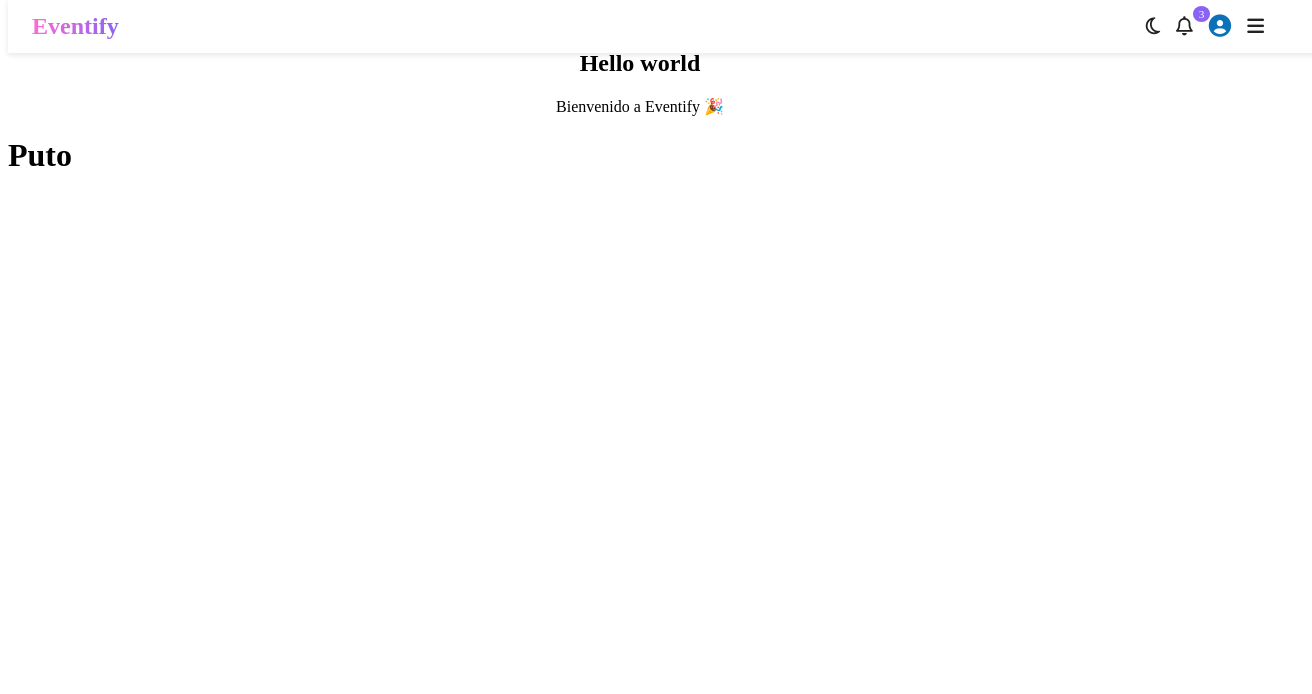
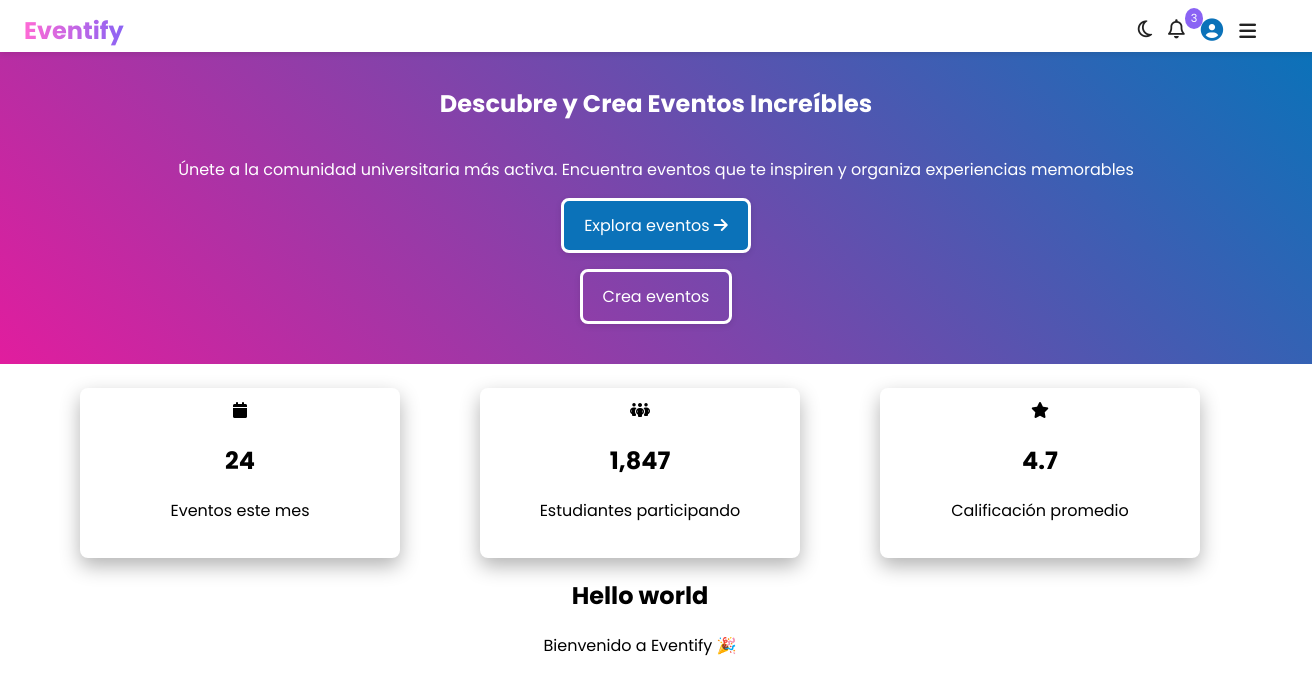
Before and after one commit to samuelArenas2005/Eventify-Project, a React (Vite) app in the folder frontend/: page /create in a window 1280 px wide. Shown: the top 694 px of the page, 1312 px wide, since content can reach past the window. Built offline with nearby package versions, Linux system fonts and the light colour scheme.

Commit message:
Banner and statistics

```diff
--- a/frontend/src/App.jsx
+++ b/frontend/src/App.jsx
@@ -32,7 +32,6 @@ function App() {
     <div>
     <Navigation />
     <Landing/>
-    <h1>Puto</h1>
     </div>
   );
 }
--- a/frontend/src/components/layout/Navigation.css
+++ b/frontend/src/components/layout/Navigation.css
@@ -1,3 +1,6 @@
+@import url('https://fonts.googleapis.com/css2?family=Montserrat:wght@400;500;600;700&family=Poppins:wght@400;500;600;700&display=swap');
+
+
 /* 🎨 Variables globales */
 :root {
     --fondo-nav: #ffffff;
@@ -5,6 +8,8 @@
     --fondo-menu: #ffffff;
     --texto-menu: #333;
     --hover-menu: #f0f0f0;
+    --fuente-base: 'Poppins', sans-serif;
+    font-family: var(--fuente-base);
   }
 
   /* 🌙 Modo oscuro */
@@ -16,6 +21,7 @@
     --hover-menu: #334155;
     background-color: #0f172a;
     color: #f8fafc;
+    font-family: var(--fuente-base);
   }
 
   /* 🧭 Barra de navegación principal */
@@ -30,6 +36,8 @@
     background-color: var(--fondo-nav, #ffffff);
     box-shadow: 0 2px 6px rgba(0, 0, 0, 0.1);
     z-index: 100;
+    padding-bottom: 4px;
+    margin-bottom: 32px;
   }
 
   /* Logo con degradado */
--- /dev/null
+++ b/frontend/src/pages/Landing.css
@@ -0,0 +1,75 @@
+.discover{
+    display: flex;
+    flex-direction: column;
+    align-items: center;
+    justify-content: center;
+    background: linear-gradient(45deg, #E11D9E, #0B72B9);
+    width: 100%;
+    margin-top: 32px;
+    padding: 16px 16px 24px 16px;
+    color: white;
+}
+body{
+    padding: 0;
+    margin: 0;
+}
+.explore-button{
+    all: unset;
+    cursor: pointer;
+    background-color: #0B72B9;
+    padding: 12px 20px;
+    border-radius: 8px;
+    box-shadow: 0 2px 6px rgba(0, 0, 0, 0.1) ;
+    border-color: var(--fondo-menu);
+    border-style: solid;
+    color: var(--fondo-menu);
+    margin-bottom: 16px;
+}
+.explore-button:hover{
+    box-shadow: 0 20px 10px rgba(0, 0, 0, 0.1) ;
+    transform: scale(1, 1);
+}
+.create-button{
+    all: unset;
+    cursor: pointer;
+    background-color: none;
+    padding: 12px 20px;
+    border-radius: 8px;
+    box-shadow: 0 2px 6px rgba(0, 0, 0, 0.1) ;
+    border-color: var(--fondo-menu);
+    border-style: solid;
+    color: var(--fondo-menu);
+    margin-bottom: 16px;
+}
+.create-button:hover{
+    box-shadow: 0 20px 10px rgba(0, 0, 0, 0.1) ;
+    transform: scale(1, 1);
+}
+.estadisticas{
+    margin-top: 24px;
+    display: flex;
+    flex-direction: row;
+    align-items: center;
+    justify-content: space-evenly;
+}
+.eventos-mes{
+    border-radius: 8px;
+    box-shadow: 0px 8px 20px rgba(0, 0, 0, 0.3);
+    width: 300px;
+    height: 150px;
+    padding: 10px;
+}
+.personas-total{
+    border-radius: 8px;
+    box-shadow: 0px 8px 20px rgba(0, 0, 0, 0.3);
+    width: 300px;
+    height: 150px;
+    padding: 10px;
+}
+.calificacion{
+    border-radius: 8px;
+    box-shadow: 0px 8px 20px rgba(0, 0, 0, 0.3);
+    width: 300px;
+    height: 150px;
+    padding: 10px;
+}
--- a/frontend/src/pages/Landing.jsx
+++ b/frontend/src/pages/Landing.jsx
@@ -1,10 +1,34 @@
 // src/pages/Landing.jsx
 import React from 'react';
+import './Landing.css'
 
 
 function Landing() {
   return (
     <section style={{ textAlign: 'center', marginTop: '50px' }}>
+      <div className='discover'>
+        <h1 className='discover-title'>Descubre y Crea Eventos Increíbles</h1>
+        <p>Únete a la comunidad universitaria más activa. Encuentra eventos que te inspiren y organiza experiencias memorables</p>
+        <button className='explore-button'>Explora eventos <i class="fa-solid fa-arrow-right" color='--fondo-menu'></i></button>
+        <button className='create-button'>Crea eventos</button>
+      </div>
+      <div className='estadisticas'>
+        <div className='eventos-mes'>
+        <i class="fa-solid fa-calendar"></i>
+        <h2>24</h2>
+        Eventos este mes
+        </div>
+        <div className='personas-total'>
+        <i class="fa-solid fa-people-group"></i>
+        <h2>1,847</h2>
+        Estudiantes participando
+        </div>
+        <div className='calificacion'>
+        <i class="fa-solid fa-star"></i>
+        <h2>4.7</h2>
+        Calificación promedio
+        </div>
+      </div>
 
       <h1>Hello world</h1>
       <p>Bienvenido a Eventify 🎉</p>
```
